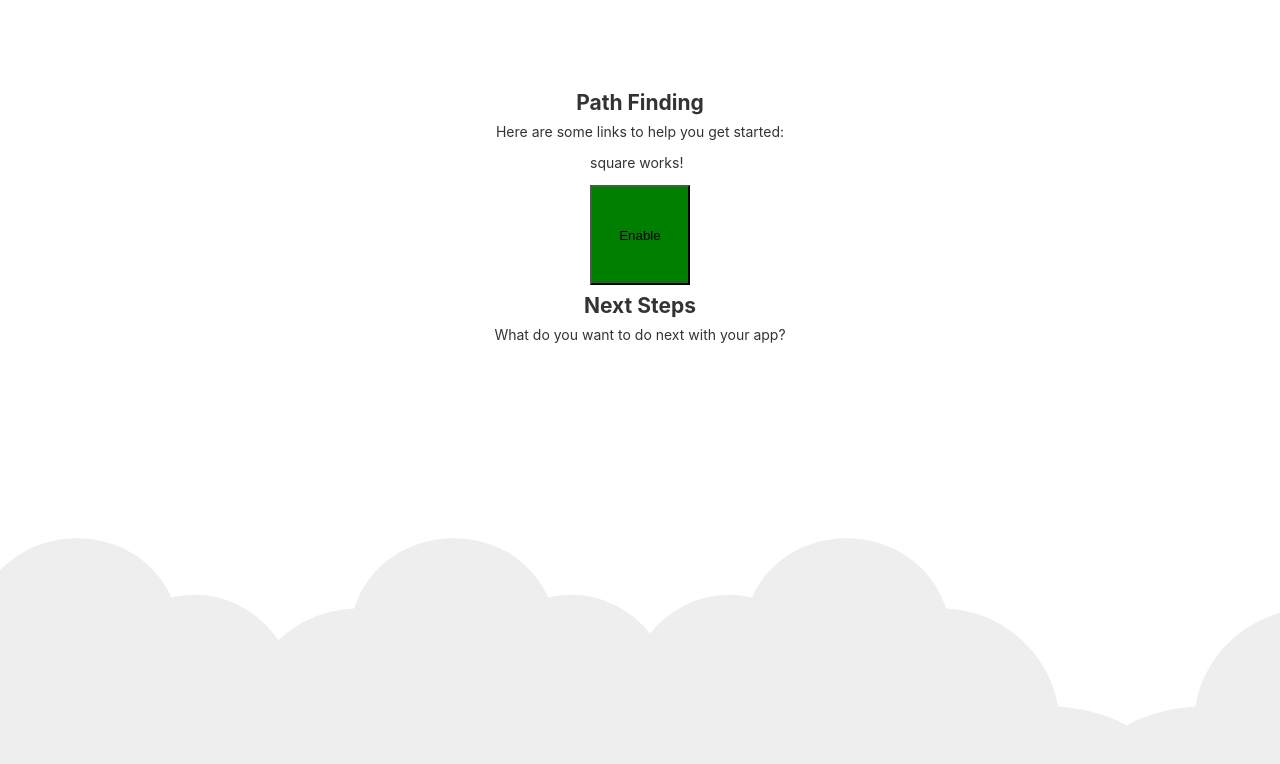
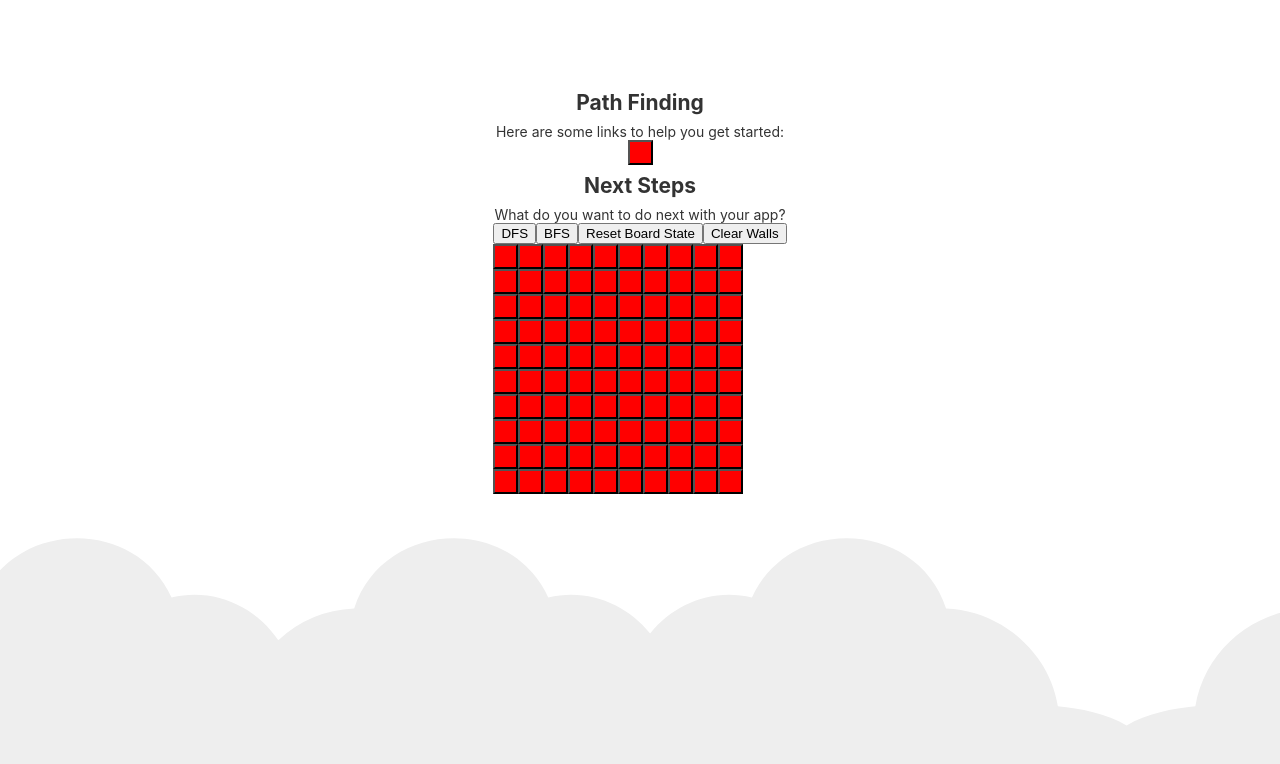
Before and after one commit to jmsapt/path-finding, an Angular app: page / in a window 1280 px wide. Shown: the top 764 px of the page. Built offline with nearby package versions, Linux system fonts and the light colour scheme.

Commit message:
Initial Commit

```diff
--- a/angular.json
+++ b/angular.json
@@ -97,8 +97,22 @@
             ],
             "scripts": []
           }
+        },
+        "lint": {
+          "builder": "@angular-eslint/builder:lint",
+          "options": {
+            "lintFilePatterns": [
+              "src/**/*.ts",
+              "src/**/*.html"
+            ]
+          }
         }
       }
     }
+  },
+  "cli": {
+    "schematicCollections": [
+      "@angular-eslint/schematics"
+    ]
   }
 }
--- a/src/app/app.component.html
+++ b/src/app/app.component.html
@@ -313,6 +313,8 @@
   <h2>Next Steps</h2>
   <p>What do you want to do next with your app?</p>
 
+  <app-board></app-board>
+
   <input type="hidden" #selection>
 
 
--- a/src/app/board/board.component.html
+++ b/src/app/board/board.component.html
@@ -1 +1,14 @@
-<p>board works!</p>
+<div>
+  <button (click)="runDFS()">DFS</button>
+  <button (click)="runBFS()">BFS</button>
+  <button (click)="resetPath()">Reset Board State</button>
+  <button (click)="clearWalls()">Clear Walls</button>
+</div>
+
+<main>
+  <app-square
+    *ngFor="let square of squares; let i = index"
+    (click)="toggleWall(i)"
+    [square]="square">
+  </app-square>
+</main>
--- a/src/app/board/board.component.scss
+++ b/src/app/board/board.component.scss
@@ -0,0 +1,10 @@
+main {
+  display: grid;
+  grid-template-columns: repeat(10, 25px);
+
+}
+
+app-square {
+  border: 0px;
+  height: 25px;
+}
--- a/src/app/board/board.component.ts
+++ b/src/app/board/board.component.ts
@@ -6,5 +6,40 @@ import { Component } from '@angular/core';
   styleUrls: ['./board.component.scss']
 })
 export class BoardComponent {
+  numCols = 10;
+  numRows = 10;
 
+  squares: {
+    isWall: boolean,
+  }[]
+
+  constructor() {
+    this.squares = Array(this.numCols * this.numRows).fill({
+      isWall: false
+    })
+  }
+
+
+  toggleWall(idx: number){
+    this.squares[idx].isWall = this.squares[idx].isWall ? false : true;
+    console.log(idx)
+  }
+
+  clearWalls(){
+    this.squares = Array(this.numCols * this.numRows).fill({
+      isWall: false
+    })
+  }
+
+  resetPath() {
+
+  }
+
+  runDFS() {
+
+  }
+
+  runBFS() {
+
+  }
 }
--- a/src/app/square/square.component.html
+++ b/src/app/square/square.component.html
@@ -1,6 +1,3 @@
-<p>square works!</p>
 <button
-    (click)="enableDisableRule()"
-    [ngClass]="{'green' : toggle, 'red': !toggle}">
-    {{status}}
+  [ngClass]="{'green' : square.isWall, 'red': !square.isWall}">
 </button>
--- a/src/app/square/square.component.scss
+++ b/src/app/square/square.component.scss
@@ -1,6 +1,6 @@
 button {
-  height: 100px;
-  width: 100px;
+  height: 25px;
+  width: 25px;
 }
 
 .green {
--- a/src/app/square/square.component.ts
+++ b/src/app/square/square.component.ts
@@ -1,4 +1,4 @@
-import { Component } from '@angular/core';
+import { Component, Input } from '@angular/core';
 
 @Component({
   selector: 'app-square',
@@ -6,11 +6,15 @@ import { Component } from '@angular/core';
   styleUrls: ['./square.component.scss']
 })
 export class SquareComponent {
-  toggle = true;
-  status = "Enable";
-
-  enableDisableRule() {
-    this.toggle = !this.toggle;
-    this.status = this.toggle ? 'Enable' : 'Disable';
+  @Input() square: {
+    isWall: boolean
+  };
+  constructor() {
+    this.square = {
+      isWall: false,
+    };
+  }
+  toggleWall() {
+    this.square.isWall = this.square.isWall ? false : true;
   }
 }
--- a/src/main.ts
+++ b/src/main.ts
@@ -2,6 +2,5 @@ import { platformBrowserDynamic } from '@angular/platform-browser-dynamic';
 
 import { AppModule } from './app/app.module';
 
-
 platformBrowserDynamic().bootstrapModule(AppModule)
   .catch(err => console.error(err));
--- a/src/styles.scss
+++ b/src/styles.scss
@@ -1 +1,3 @@
-/* You can add global styles to this file, and also import other style files */
+.gridSize {
+  width: 25px;
+}
```
Also changed, not shown: package.json (+15 -1 lines), .eslintrc.json (added), 1 other file (tests, documents, lock files or other folders).
